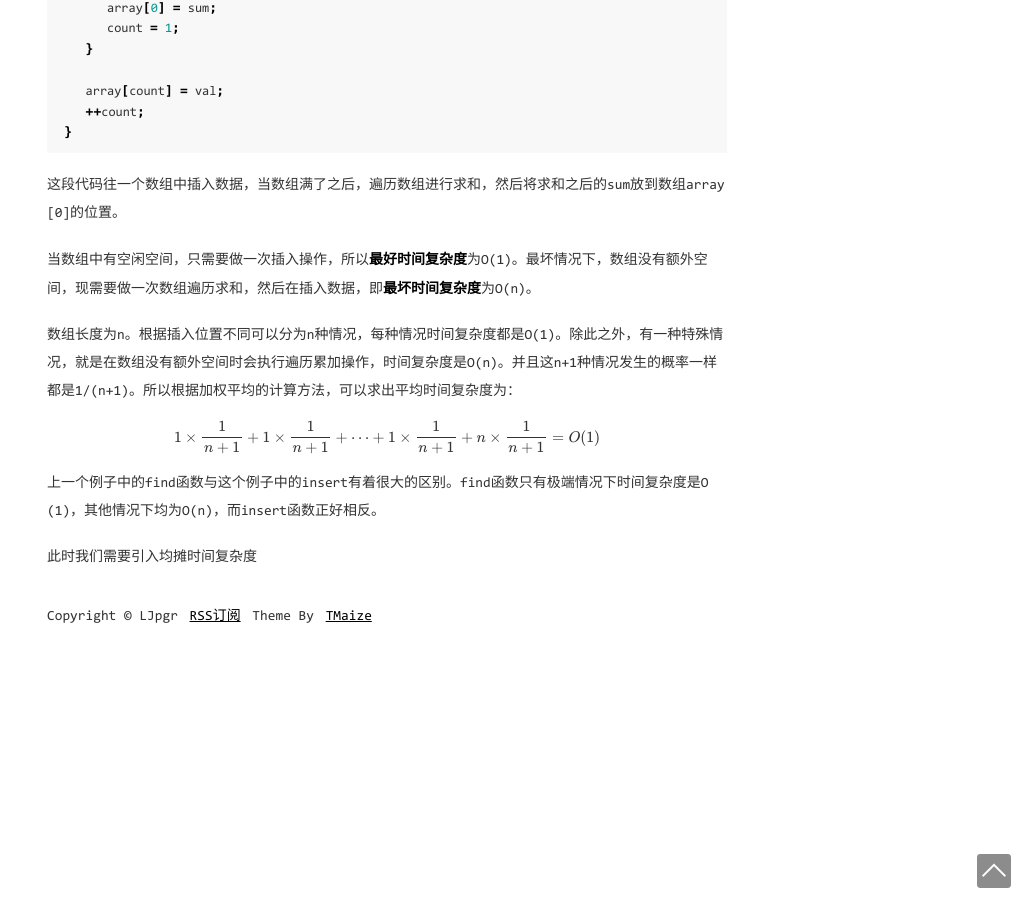
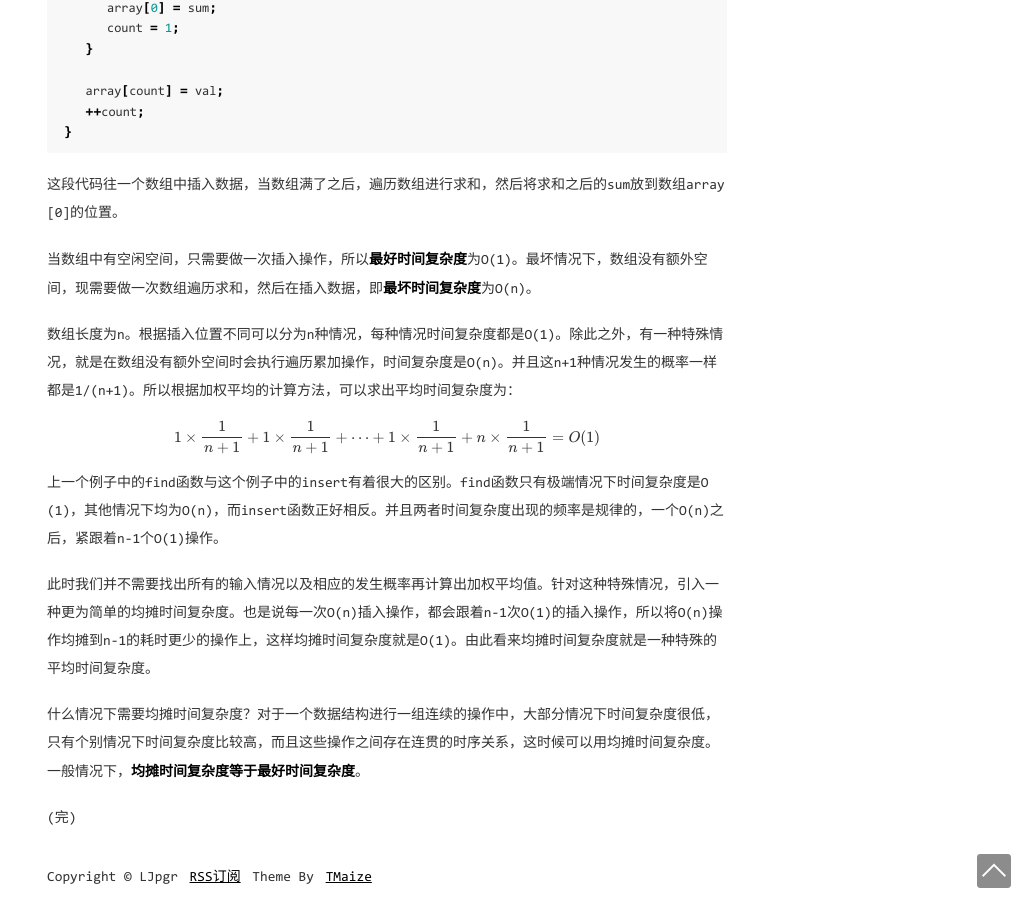
Before and after one commit to LJpgr/LJpgr.github.io, a Jekyll site: the page built from _posts/2021-02-21-0.0数据结构与算法_入门.md, in a window 1280 px wide and 900 px high, scrolled down 5683 px. Shown: the whole window, without its empty margins (253-1280 px from the left). Built offline with Jekyll 4.4.1, drawn with Linux system fonts in a browser that asks for light colours; the table of contents is made by our own code.

Commit message:
finish first blog

```diff
--- a/_posts/2021-02-21-0.0数据结构与算法_入门.md
+++ b/_posts/2021-02-21-0.0数据结构与算法_入门.md
@@ -152,6 +152,14 @@ int find(int[] array,int n,int x){
 
 数组长度为n。根据插入位置不同可以分为n种情况，每种情况时间复杂度都是O(1)。除此之外，有一种特殊情况，就是在数组没有额外空间时会执行遍历累加操作，时间复杂度是O(n)。并且这n+1种情况发生的概率一样都是1/(n+1)。所以根据加权平均的计算方法，可以求出平均时间复杂度为：
 \\[1\times\frac{1}{n+1}+1\times\frac{1}{n+1}+\cdots+1\times\frac{1}{n+1}+n\times\frac{1}{n+1}=O(1)\\]
-上一个例子中的find函数与这个例子中的insert有着很大的区别。find函数只有极端情况下时间复杂度是O(1)，其他情况下均为O(n)，而insert函数正好相反。
+上一个例子中的find函数与这个例子中的insert有着很大的区别。find函数只有极端情况下时间复杂度是O(1)，其他情况下均为O(n)，而insert函数正好相反。并且两者时间复杂度出现的频率是规律的，一个O(n)之后，紧跟着n-1个O(1)操作。
 
-此时我们需要引入均摊时间复杂度
+此时我们并不需要找出所有的输入情况以及相应的发生概率再计算出加权平均值。针对这种特殊情况，引入一种更为简单的均摊时间复杂度。也是说每一次O(n)插入操作，都会跟着n-1次O(1)的插入操作，所以将O(n)操作均摊到n-1的耗时更少的操作上，这样均摊时间复杂度就是O(1)。由此看来均摊时间复杂度就是一种特殊的平均时间复杂度。
+
+什么情况下需要均摊时间复杂度？对于一个数据结构进行一组连续的操作中，大部分情况下时间复杂度很低，只有个别情况下时间复杂度比较高，而且这些操作之间存在连贯的时序关系，这时候可以用均摊时间复杂度。一般情况下，**均摊时间复杂度等于最好时间复杂度**。
+
+
+
+
+
+(完)
```
Also changed, not shown: 12 other files.
